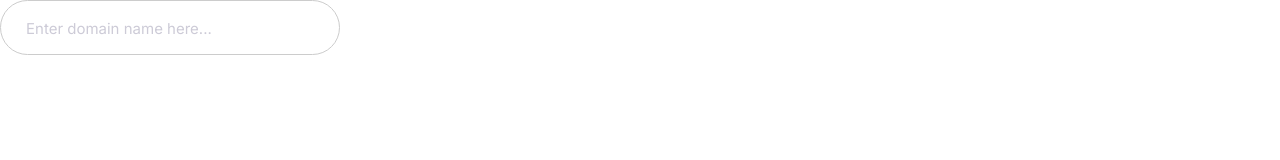
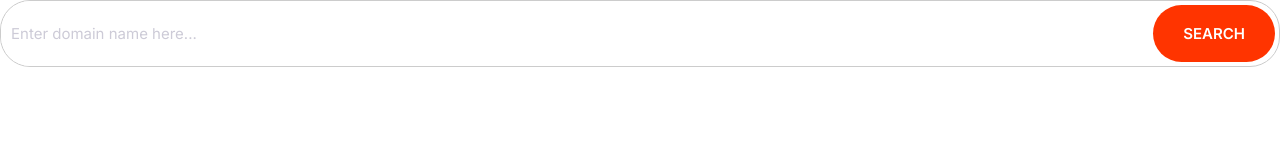
Before and after one commit to Thatapol/project-moshify, a plain HTML site: page index.html in a window 1280 px wide. Drawn offline with Linux system fonts and the light colour scheme.

Commit message:
Add more detail on input group component.

```diff
--- a/css/styles.css
+++ b/css/styles.css
@@ -4,6 +4,8 @@
   --color-accent: #ff3400;
   --color-headings: #1b0760;
   --color-body: #918ca4;
+  --color-border: #ccc;
+  --border-radius: 30px;
 }
 
 /* *,*::after,*::before{
@@ -244,20 +246,40 @@
 /* input */
 
 .input {
-  padding: 1.5rem 2.5rem;
-  border: 1px solid #ccc;
-  border-radius: 30px;
+  border-radius: var(--border-radius);
+  border: 1px solid var(--color-border);
   color: var(--color-headings);
   font-size: 2rem;
+  padding: 1.5rem 3.5rem;
   /* outline: 0; */
+}
+
+.input:focus {
+  outline: none;
 }
 
 ::placeholder {
   color: #cdcbd7;
 }
 
+.input-group {
+  border: 1px solid var(--color-border);
+  border-radius: var(--border-radius);
+  display: flex;
+}
+
+.input-group .input {
+  border: 0;
+  flex-grow: 1;
+  padding: 1.5rem 1rem;
+}
+
+.input-group .btn {
+  margin: 4px;
+}
+
 @media screen and (min-width: 1024px) {
-  ::placeholder {
+  .input {
     font-size: 1.5rem;
   }
 }
--- a/index.html
+++ b/index.html
@@ -14,6 +14,13 @@
     <link rel="stylesheet" href="css/styles.css" />
   </head>
   <body>
-    <input type="text" class="input" placeholder="Enter domain name here..." />
+    <div class="input-group">
+      <input
+        type="text"
+        class="input"
+        placeholder="Enter domain name here..."
+      />
+      <button class="btn btn--accent">Search</button>
+    </div>
   </body>
 </html>
```
Also changed, not shown: components/buttons.html (+1 -0 lines), components/inputgroups.html (added, +4 -0 lines).
